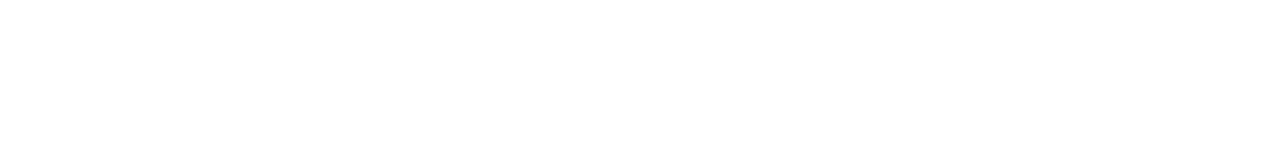
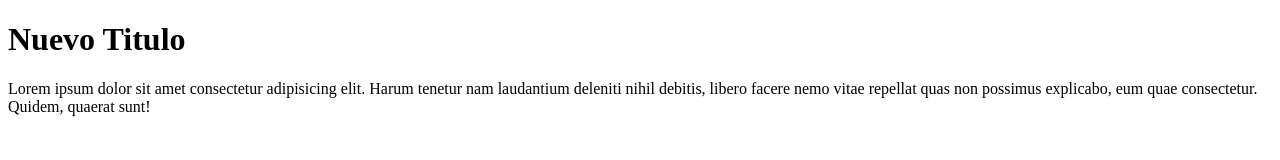
Before and after one commit to dplnares/git-practica, a plain HTML site: page index.html in a window 1280 px wide. Drawn offline with Linux system fonts and the light colour scheme.

Commit message:
Nuevo Cambio

```diff
--- a/index.html
+++ b/index.html
@@ -6,6 +6,7 @@
   <title>Document</title>
 </head>
 <body>
-
+  <h1>Nuevo Titulo</h1>
+  <p>Lorem ipsum dolor sit amet consectetur adipisicing elit. Harum tenetur nam laudantium deleniti nihil debitis, libero facere nemo vitae repellat quas non possimus explicabo, eum quae consectetur. Quidem, quaerat sunt!</p>
 </body>
 </html>
```
